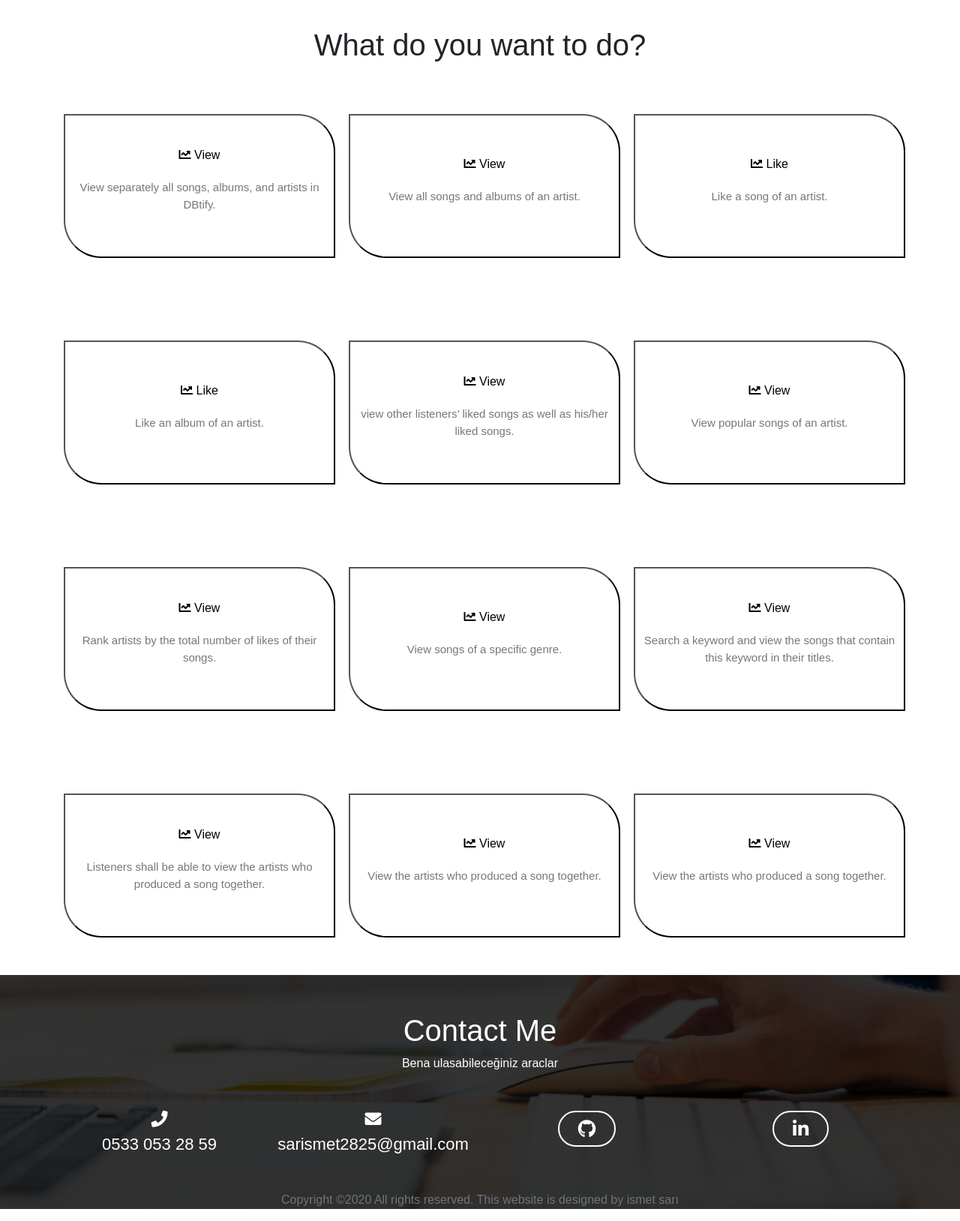
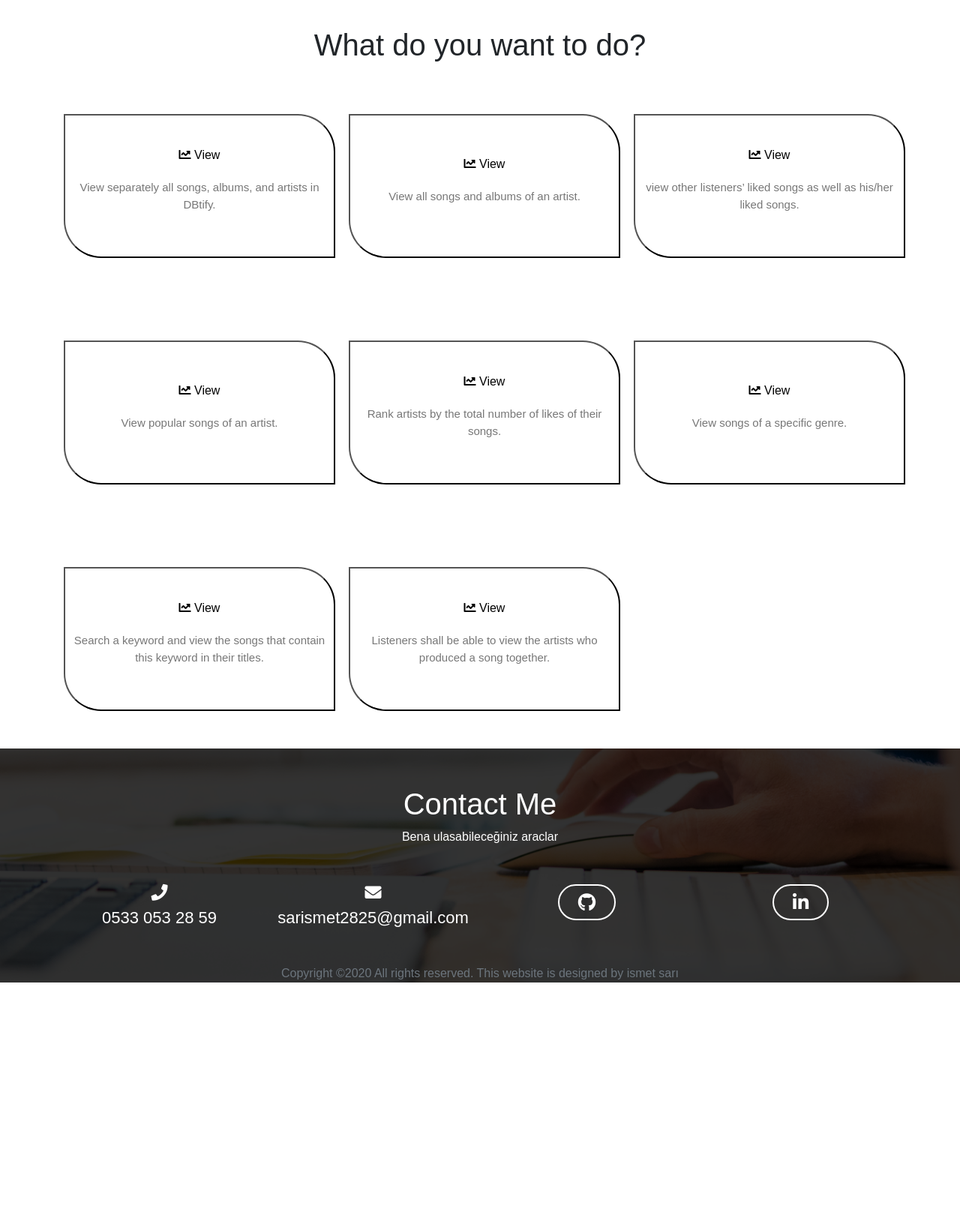
Before and after one commit to sarismet/CmpEfy, a Flask app: page /listener in a window 1280 px wide. Shown: the part 950-2578 px from the top of the page at 75% size. After the commit the page ends 2260 px from the top, so only its background shows below. Run offline with Flask 2, Linux system fonts and the light colour scheme; some libraries are stand-ins or nearby versions.

Commit message:
yaptık bisiler

```diff
--- a/app.py
+++ b/app.py
@@ -101,7 +101,35 @@ def login():
 
 @app.route('/listener',methods=['GET', 'POST'])
 def listener():
+    if request.method == 'POST':
+        if request.form["button"]=="view_all_everything":
+            return redirect(url_for('view_all_everything'))
+
+        elif request.form["button"]=="view_all_everything_of_artist":
+            return redirect(url_for('view_all_everything_of_artist'))
+
+        elif request.form["button"]=="view_others_liked_song":
+            return redirect(url_for('view_others_liked_song'))
+
+        elif request.form["button"]=="view_popular_song_of_an_artist":
+            return redirect(url_for('view_popular_song_of_an_artist'))
+
+        elif request.form["button"]=="rank_artists":
+            return redirect(url_for('rank_artists'))
+
+        elif request.form["button"]=="view_a_song_with_specific_genre":
+            return redirect(url_for('view_a_song_with_specific_genre'))
+
+        elif request.form["button"]=="Search_a_keyword":
+            return redirect(url_for('Search_a_keyword'))
+
+        elif request.form["button"]=="view_partners":
+            return redirect(url_for('view_partners'))
+
+
     return render_template('listener.html')
+
+
 
 
 @app.route('/artist',methods=['GET', 'POST'])
@@ -157,6 +185,11 @@ def update_album():
 
     return render_template('update_album.html')
 
+@app.route('/view_all_everything')
+def view_all_everything():
+
+    return render_template('view_all_everything.html')
+
 
 if __name__ == '__main__':
     app.run(port=5000,debug=True)
--- a/templates/listener.html
+++ b/templates/listener.html
@@ -71,29 +71,31 @@
 
             </div>
         </div>
+        <form method="POST" id="register" class="input-group">
 
             <div class="container" id="interest">
                 <h1 class="text-center">What do you want to do? </h1>
 
                 <div class="row">
                     <div class="col-md-4">
-                    <button type="submit" class="services-box" name="button" value="viev_all_everything"><i
+                        <button type="submit" class="services-box" name="button" value="view_all_everything"><i
                                 class="fas fa-chart-line"></i><span> View </span>
                             <p>View separately all songs, albums, and artists in DBtify.
                             </p>
                         </button>
                     </div>
                     <div class="col-md-4">
-                    <button type="submit" class="services-box" name="button" value="viev_all_everything_of_artist"><i
-                            class="fas fa-chart-line"></i><span> View </span>
+                        <button type="submit" class="services-box" name="button"
+                            value="view_all_everything_of_artist"><i class="fas fa-chart-line"></i><span> View </span>
                             <p>View all songs and albums of an artist.
                             </p>
                         </button>
                     </div>
                     <div class="col-md-4">
-                    <button type="submit" class="services-box" name="button" value="like_song"><i
-                            class="fas fa-chart-line"></i><span> Like </span>
-                        <p>Like a song of an artist.
+                        <button type="submit" class="services-box" name="button" value="view_others_liked_song"><i
+                                class="fas fa-chart-line"></i><span> View </span>
+                            <p>view other listeners’ liked songs as well as his/her liked
+                                songs.
                             </p>
                         </button>
                     </div>
@@ -101,31 +103,14 @@
                 </div>
 
                 <div class="row">
+
                     <div class="col-md-4">
-                    <button type="submit" class="services-box" name="button" value="like_album"><i
-                            class="fas fa-chart-line"></i><span> Like </span>
-                        <p>Like an album of an artist.
-                        </p>
-                    </button>
-                </div>
-                <div class="col-md-4">
-                    <button type="submit" class="services-box" name="button" value="viev_others_liked_song"><i
-                            class="fas fa-chart-line"></i><span> View </span>
-                        <p>view other listeners’ liked songs as well as his/her liked
-                            songs.
-                        </p>
-                    </button>
-                </div>
-                <div class="col-md-4">
-                    <button type="submit" class="services-box" name="button" value="viev_popular_song_of_an_artist"><i
-                            class="fas fa-chart-line"></i><span> View </span>
+                        <button type="submit" class="services-box" name="button"
+                            value="view_popular_song_of_an_artist"><i class="fas fa-chart-line"></i><span> View </span>
                             <p>View popular songs of an artist.
                             </p>
                         </button>
                     </div>
-
-            </div>
-            <div class="row">
                     <div class="col-md-4">
                         <button type="submit" class="services-box" name="button" value="rank_artists"><i
                                 class="fas fa-chart-line"></i><span> View </span>
@@ -134,12 +119,16 @@
                         </button>
                     </div>
                     <div class="col-md-4">
-                    <button type="submit" class="services-box" name="button" value="viev_a_song_with_specific_genre"><i
-                            class="fas fa-chart-line"></i><span> View </span>
+                        <button type="submit" class="services-box" name="button"
+                            value="view_a_song_with_specific_genre"><i class="fas fa-chart-line"></i><span> View </span>
                             <p>View songs of a specific genre.
                             </p>
                         </button>
                     </div>
+
+                </div>
+                <div class="row">
+
                     <div class="col-md-4">
                         <button type="submit" class="services-box" name="button" value="Search_a_keyword."><i
                                 class="fas fa-chart-line"></i><span> View </span>
@@ -148,9 +137,6 @@
                             </p>
                         </button>
                     </div>
-
-            </div>
-            <div class="row">
                     <div class="col-md-4">
                         <button type="submit" class="services-box" name="button" value="view_partners"><i
                                 class="fas fa-chart-line"></i><span> View </span>
@@ -158,23 +144,11 @@
                             </p>
                         </button>
                     </div>
-                <div class="col-md-4">
-                    <button type="submit" class="services-box" name="button" value="artist"><i
-                            class="fas fa-chart-line"></i><span> View </span>
-                        <p>View the artists who produced a song together.
-                        </p>
-                    </button>
-                </div>
-                <div class="col-md-4">
-                    <button type="submit" class="services-box" name="button" value="artist"><i
-                            class="fas fa-chart-line"></i><span> View </span>
-                        <p>View the artists who produced a song together.
-                        </p>
-                    </button>
+
                 </div>
 
             </div>
-        </div>
+        </form>
         <div class="contact" id="contacts">
             <div class="container text-center">
                 <h1>Contact Me</h1>
```
Also changed, not shown: templates/view_all_everything.html (added, +27 -0 lines), Artist_Listener.db, templates/view_all_artist.html (added), templates/view_all_popular_artist.html (added), templates/view_all_song_artist.html (added). Lines whose indentation alone changed are shown as unchanged.
